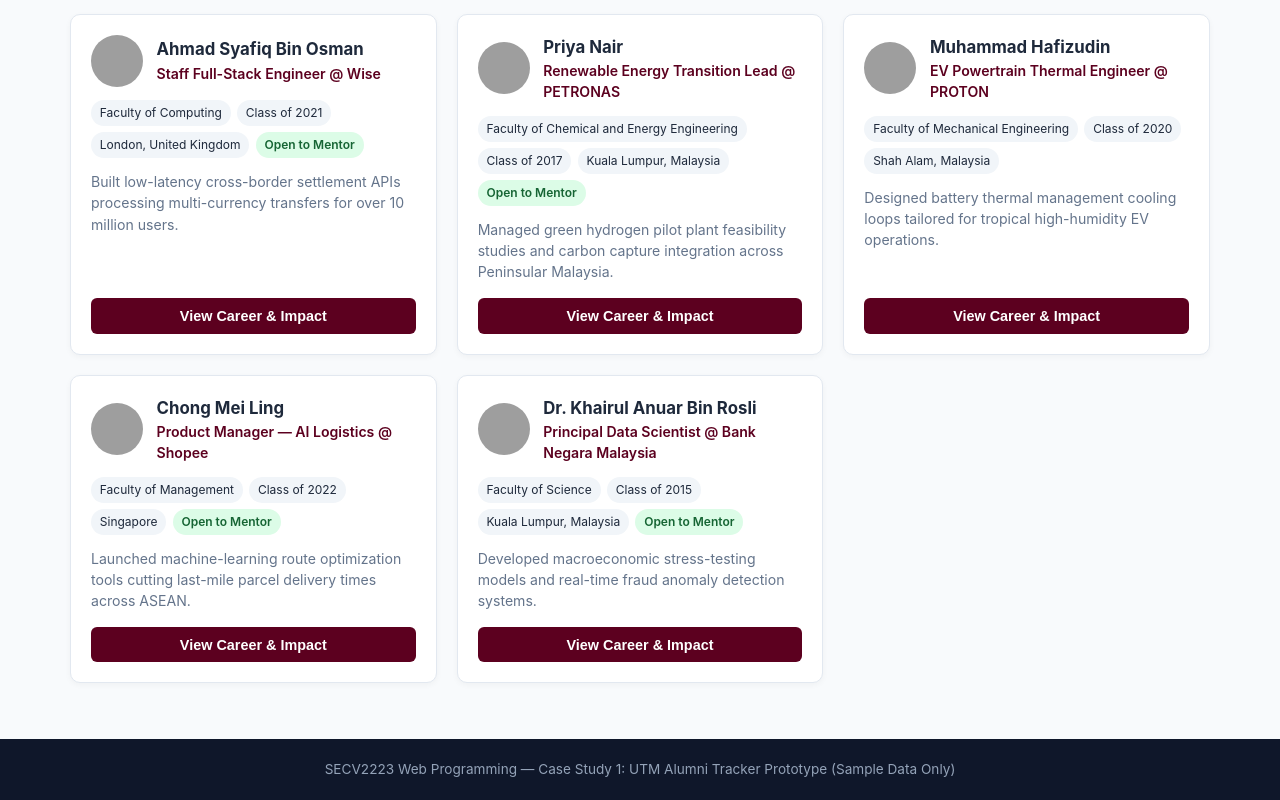
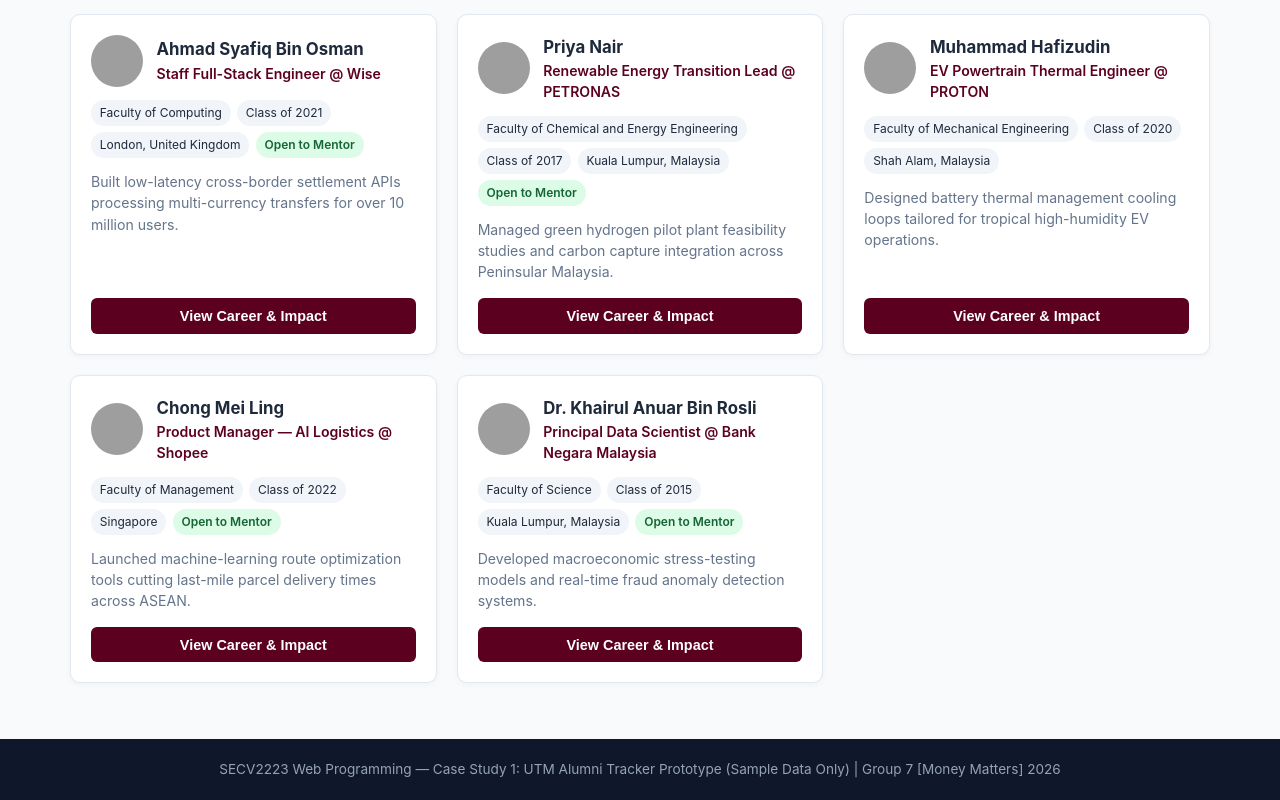
Before and after one commit to razorhavoc/utm-alumni-connect, a plain HTML site: page index.html in a window 1280 px wide. Shown: the part 929-1729 px from the top of the page. Drawn offline with Linux system fonts and the light colour scheme; grey boxes are pictures that could not be loaded.

Commit message:
Update footer text with group information and year

```diff
--- a/index.html
+++ b/index.html
@@ -141,7 +141,7 @@
 
   <footer class="footer">
     <div class="container">
-      <p>SECV2223 Web Programming &mdash; Case Study 1: UTM Alumni Tracker Prototype (Sample Data Only)</p>
+      <p>SECV2223 Web Programming &mdash; Case Study 1: UTM Alumni Tracker Prototype (Sample Data Only) | Group 7 [Money Matters] 2026</p>
     </div>
   </footer>
 
```
